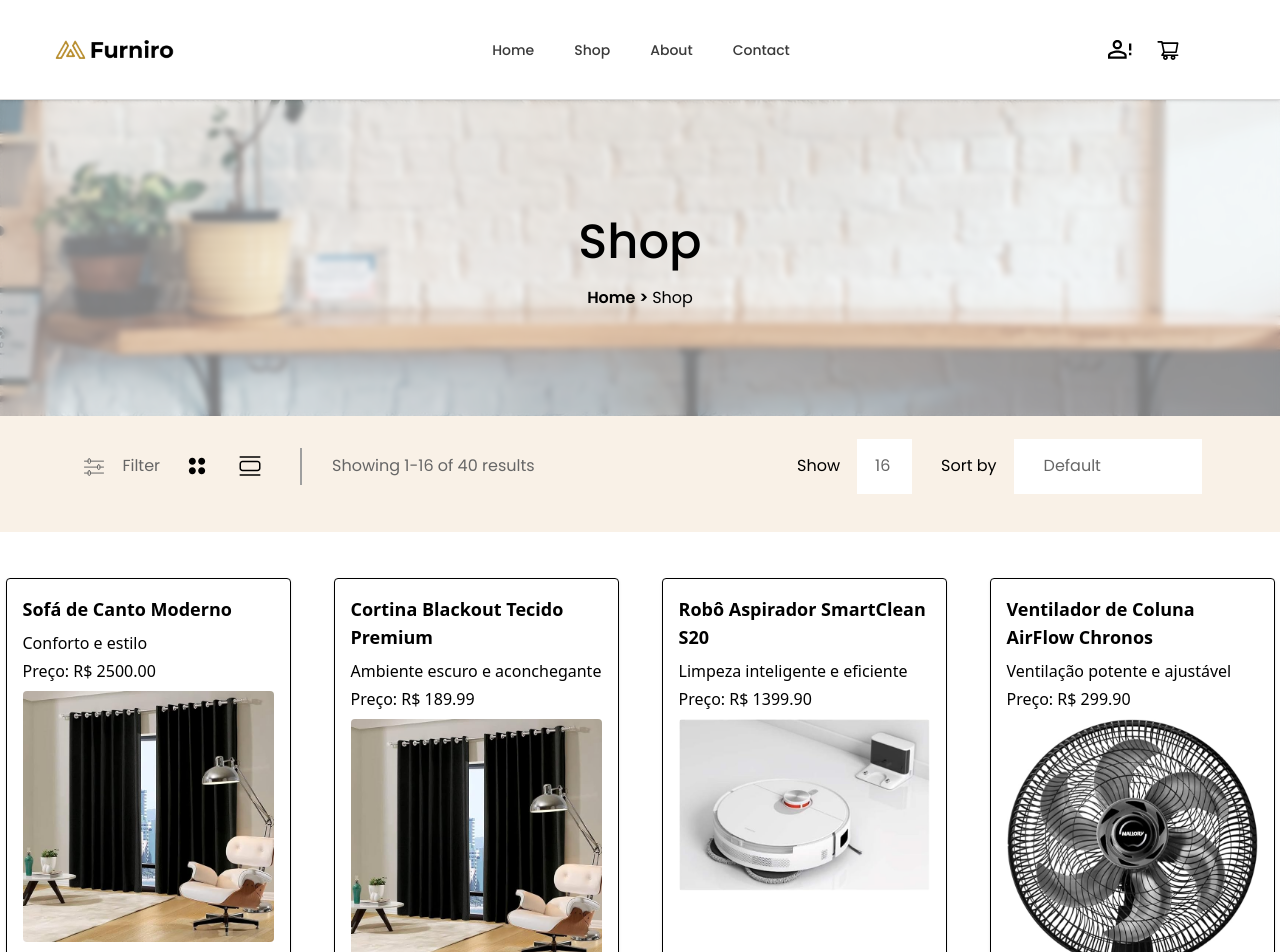
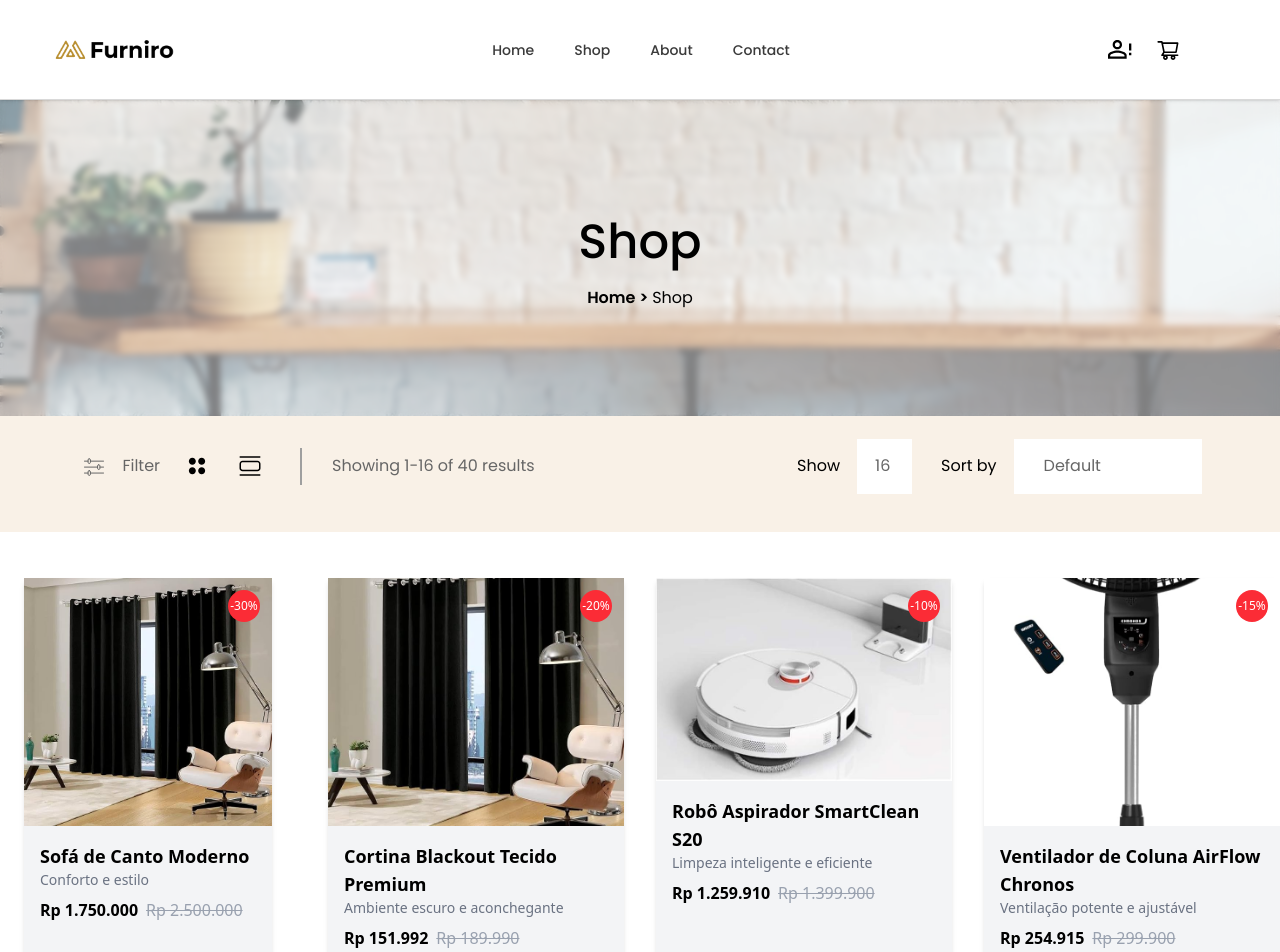
Before and after one commit to RafaelTeixeira1/furniro-web, a React (Vite) app: page /shop in a window 1280 px wide. Shown: the top 952 px of the page. Built offline with nearby package versions, Linux system fonts and the light colour scheme; data requests are answered from the project's data file.

Commit message:
refactor(ProductGrid) card de produto adicionado

```diff
--- a/src/components/common/ProductGrid.tsx
+++ b/src/components/common/ProductGrid.tsx
@@ -6,6 +6,22 @@ interface ProductGridProps {
 
 export function ProductGrid({ products }: ProductGridProps) {
   if (!products.length) return <p>Nenhum produto encontrado.</p>;
+    const formatPrice = (price: number): string => {
+        return new Intl.NumberFormat('id-ID', {
+            style: 'currency',
+            currency: 'IDR',
+            minimumFractionDigits: 0
+        }).format(price * 1000).replace('IDR', 'Rp');
+    };
+
+    // Função para verificar se o produto é novo (lançado há menos de 1 mês)
+    const isNewProduct = (releaseDate: string): boolean => {
+        const release = new Date(releaseDate);
+        const today = new Date();
+        const oneMonthAgo = new Date(today.setMonth(today.getMonth() - 1));
+
+        return release > oneMonthAgo;
+    };
   return (
         <ul
           className="grid gap-x-8 gap-y-10 justify-items-center"
@@ -14,21 +30,49 @@ export function ProductGrid({ products }: ProductGridProps) {
           }}
         >
           {products.map((product) => (
-            <li
-              key={product.id}
-              className="border p-4 rounded shadow w-full max-w-[285px]"
-            >
-              <h3 className="font-bold text-lg mb-2">{product.name}</h3>
-              <p className="mb-1">{product.shortDescription}</p>
-              <p className="mb-2">Preço: R$ {product.price.toFixed(2)}</p>
-              {product.image && (
+                    <div key={product.id} className="group relative bg-gray-100 rounded-none overflow-hidden shadow-md h-full flex flex-col">
                         <img
                             src={product.image}
                             alt={product.name}
-                  className="w-full h-40 object-cover rounded"
+                            className="w-full max-h-62 object-cover transition duration-300 group-hover:scale-105"
                         />
+
+                        {/* Badge de desconto OU badge de novo produto */}
+                        {product.discount > 0 ? (
+                            <div className="absolute top-3 right-3 bg-red-500 bg-opacity-50 text-white text-xs w-8 h-8 flex items-center justify-center rounded-full">
+                                -{product.discount}%
+                            </div>
+                        ) : isNewProduct(product.releaseDate) ? (
+                            <div className="absolute top-3 left-3 bg-green-500 bg-opacity-70 text-white text-xs w-8 h-8 flex items-center justify-center rounded-full">
+                                New
+                            </div>
+                        ) : null}
+
+                        <div className="absolute inset-0 bg-black/60 bg-opacity-50 opacity-0 group-hover:opacity-100 transition duration-300 flex flex-col items-center justify-center space-y-3">
+                            <button className="bg-white text-yellow-600 font-semibold px-4 py-2 rounded-none">
+                                Add to cart
+                            </button>
+                            <div className="flex space-x-4 text-white text-sm">
+                                <span className="cursor-pointer">🔗 Share</span>
+                                <span className="cursor-pointer">🔄 Compare</span>
+                                <span className="cursor-pointer">🤍 Like</span>
+                            </div>
+                        </div>
+                        <div className="p-4 text-left">
+                            <h3 className="text-lg font-semibold">{product.name}</h3>
+                            <p className="text-gray-500 text-sm">{product.shortDescription}</p>
+                            <div className="flex items-center space-x-2 mt-2">
+                                <span className="font-semibold text-black">
+                                    {formatPrice(product.price * (1 - product.discount / 100))}
+                                </span>
+                                {product.discount > 0 && (
+                                    <span className="line-through text-gray-400">
+                                        {formatPrice(product.price)}
+                                    </span>
                                 )}
-            </li>
+                            </div>
+                        </div>
+                    </div>
                 ))}
         </ul>
   );
--- a/src/pages/HomePage.tsx
+++ b/src/pages/HomePage.tsx
@@ -2,6 +2,10 @@
 import Hero from "../components/layout/hero";
 import { RoomInspirationSection } from "../components/common/RoomInspirationSection";
 import BrowseTheRange from "../components/common/BrowseTheRange";
+import OurProducts from "../components/common/OurProducts";
+import FurniroFurniture from "../components/common/FurniroFurniture";
+FurniroFurniture
+OurProducts
 
 
 const HomePage = () => {
@@ -9,7 +13,9 @@ const HomePage = () => {
       <main>
         <Hero />
         <BrowseTheRange />
+        <OurProducts />
         <RoomInspirationSection />
+        <FurniroFurniture />
       </main>
     )
 }
```
Lines whose indentation alone changed are shown as unchanged.
